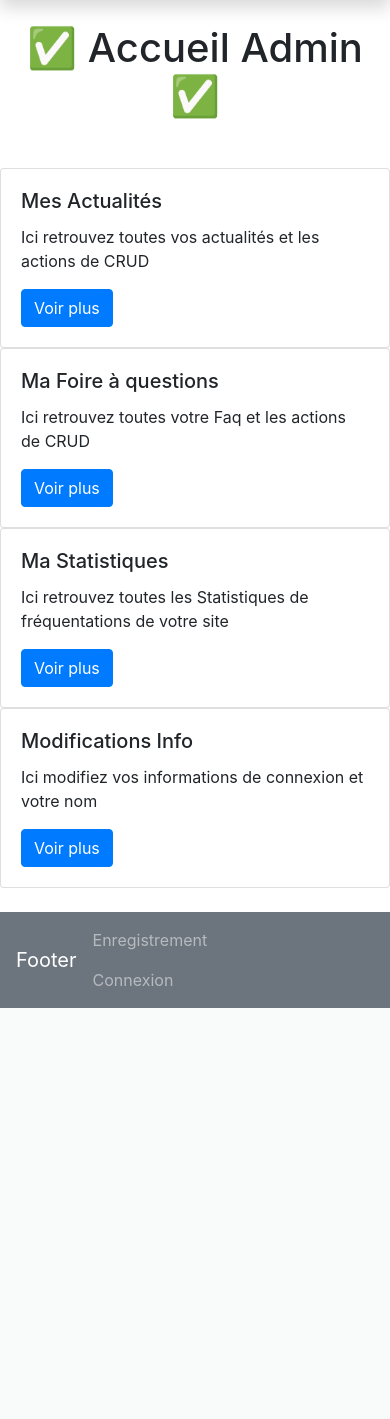
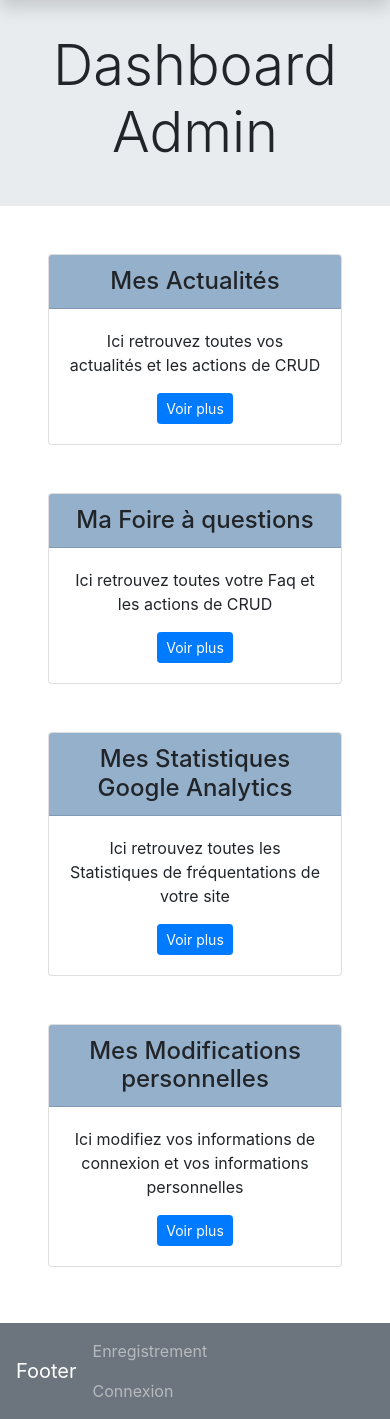
Before and after one commit to Vanoux/Sophro_NativeStage, a Symfony app: template sophrologueSite/templates/admin/dashboard.html.twig in a window 390 px wide. Shown: the part 216-1635 px from the top of the page. Before the commit the page ends 1224 px from the top, so only its background shows below. Run offline with Twig, Linux system fonts and the light colour scheme; the template is opened without the code that fills it, so the values that code supplies are empty; some libraries are stand-ins or nearby versions.

Commit message:
début de la mise en page admin

```diff
--- a/sophrologueSite/public/app.css
+++ b/sophrologueSite/public/app.css
@@ -5,3 +5,6 @@
     left: 0;
     position: absolute !important;
 }
+.card-header {
+    background-color: #95B0CA;
+}
--- a/sophrologueSite/templates/admin/dashboard.html.twig
+++ b/sophrologueSite/templates/admin/dashboard.html.twig
@@ -5,51 +5,58 @@
 {% block body %}
 
 <div class="example-wrapper">
-
-    <h1 class="text-center mt-4">✅ Accueil Admin ✅</h1>
-    {% if is_granted('ROLE_ADMIN') %}
-    <!-- is_granted() = méthode de sécurité pour que la hiérarchie des rôles fonctionne **granted : bénéficiaire**-->
-    <h3 class="text-center">Bonjour {{ app.user.username }} !</h3>
-    {% endif %}
-
-    <div class="row mt-5">
-        <div class="col-sm-3">
-            <div class="card">
-                <div class="card-body">
-                    <h5 class="card-title">Mes Actualités</h5>
-                    <p class="card-text">Ici retrouvez toutes vos actualités et les actions de CRUD</p>
-                    <a href="{{ path('myActu') }}" class="btn btn-primary">Voir plus</a>
-                </div>
-            </div>
-        </div>
-        <div class="col-sm-3">
-            <div class="card">
-                <div class="card-body">
-                    <h5 class="card-title">Ma Foire à questions</h5>
-                    <p class="card-text">Ici retrouvez toutes votre Faq et les actions de CRUD</p>
-                    <a href="{{ path('myFaq') }}" class="btn btn-primary">Voir plus</a>
-                </div>
-            </div>
-        </div>
-        <div class="col-sm-3">
-            <div class="card">
-                <div class="card-body">
-                    <h5 class="card-title">Ma Statistiques</h5>
-                    <p class="card-text">Ici retrouvez toutes les Statistiques de fréquentations de votre site</p>
-                    <a href="{{ path('myStat') }}" class="btn btn-primary">Voir plus</a>
-                </div>
-            </div>
-        </div>
-        <div class="col-sm-3">
-            <div class="card">
-                <div class="card-body">
-                    <h5 class="card-title">Modifications Info</h5>
-                    <p class="card-text">Ici modifiez vos informations de connexion et votre nom</p>
-                    <a href="{{ path('userEdit') }}" class="btn btn-primary">Voir plus</a>
-                </div>
-            </div>
+    <div class="jumbotron jumbotron-fluid">
+        <div class="container">
+            <h1 class="display-4 text-center">Dashboard Admin</h1>
+            {% if is_granted('ROLE_ADMIN') %}
+            <!-- is_granted() = méthode de sécurité pour que la hiérarchie des rôles fonctionne **granted : bénéficiaire**-->
+            <h3 class="text-center">Bonjour {{ app.user.username }} !</h3>
+            {% endif %}
         </div>
     </div>
 
+    {# <div class="row mt-5">
+        <div class="col-sm-3"> #}
+            <div class="card text-center m-5">
+                <h4 class="card-header">Mes Actualités</h4>
+                    <div class="card-body">
+                        {# <h5 class="card-title">Mes Actualités</h5> #}
+                        <p class="card-text">Ici retrouvez toutes vos actualités et les actions de CRUD</p>
+                        <a href="{{ path('myActu') }}" class="btn btn-primary btn-sm">Voir plus</a>
+                    </div>
+            </div>
+        {# </div> #}
+        {# <div class="col-sm-3"> #}
+            <div class="card text-center m-5">
+                <h4 class="card-header">Ma Foire à questions</h4>
+                    <div class="card-body">
+                        {# <h5 class="card-title">Ma Foire à questions</h5> #}
+                        <p class="card-text">Ici retrouvez toutes votre Faq et les actions de CRUD</p>
+                        <a href="{{ path('myFaq') }}" class="btn btn-primary btn-sm">Voir plus</a>
+                    </div>
+            </div>
+        {# </div>
+        <div class="col-sm-3"> #}
+            <div class="card text-center m-5">
+                <h4 class="card-header">Mes Statistiques Google Analytics</h4>
+                    <div class="card-body">
+                        {# <h5 class="card-title">Ma Statistiques</h5> #}
+                        <p class="card-text">Ici retrouvez toutes les Statistiques de fréquentations de votre site</p>
+                        <a href="{{ path('myStat') }}" class="btn btn-primary btn-sm">Voir plus</a>
+                    </div>
+            </div>
+        {# </div>
+        <div class="col-sm-3"> #}
+            <div class="card text-center m-5">
+                <h4 class="card-header">Mes Modifications personnelles</h4>
+                    <div class="card-body">
+                        {# <h5 class="card-title">Modifications Info</h5> #}
+                        <p class="card-text">Ici modifiez vos informations de connexion et vos informations personnelles</p>
+                        <a href="{{ path('userEdit') }}" class="btn btn-primary btn-sm">Voir plus</a>
+                    </div>
+            </div>
+        {# </div>
+    </div> #}
+
 </div>
 {% endblock %}
```
Also changed, not shown: sophrologueSite/templates/admin/actu/index.html.twig (+18 -3 lines), sophrologueSite/templates/app/actu.html.twig (+14 -7 lines).
